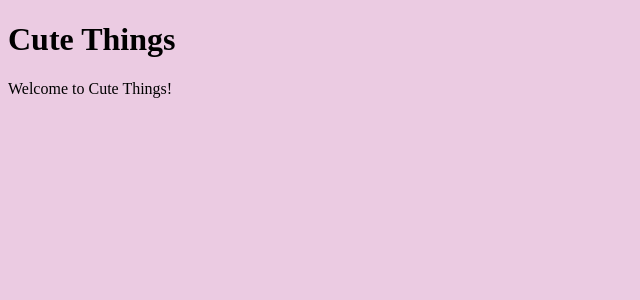
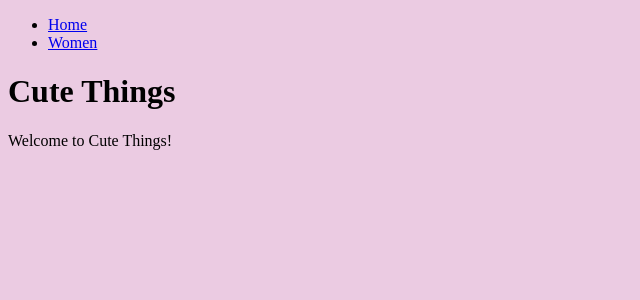
Before and after one commit to twendy00/sandbox, a Jekyll site: the page built from index.md, in a window 1280 px wide. Shown: the top 300 px of the page, without its empty margins (0-640 px from the left). Built offline with Jekyll 4.4.1, drawn with Linux system fonts in a browser that asks for light colours; our own code applies the rules of GitHub Pages for plain Markdown files.

Commit message:
fixed nav reference

```diff
--- a/_layouts/default.html
+++ b/_layouts/default.html
@@ -8,7 +8,7 @@
     <title>{{ site.title }}</title>
 </head>
 <body>
-    {{ include nav.html }}
+    {% include nav.html %}
     {{ content }}
 </body>
 </html>
```
